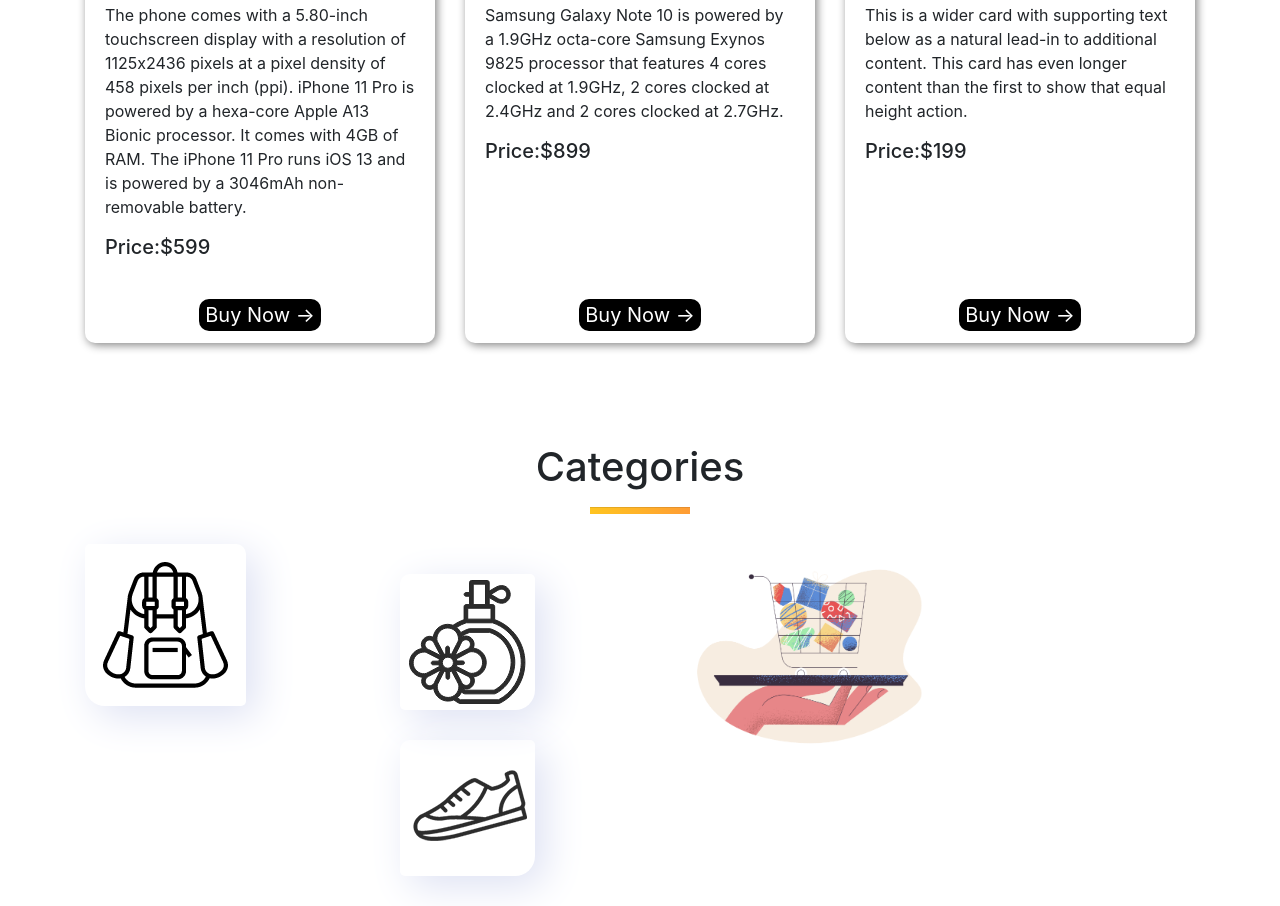
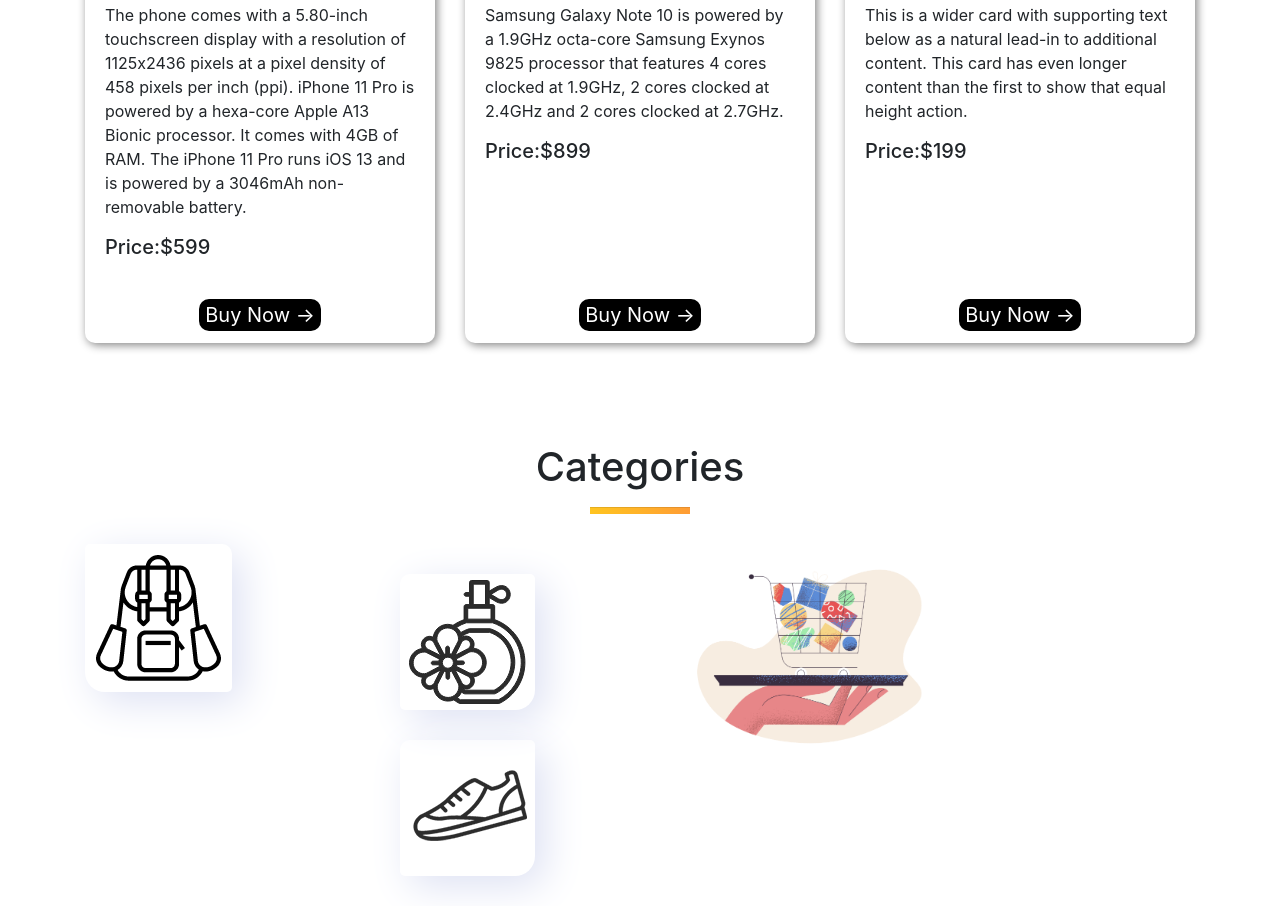
Before and after one commit to jahidulbinrafiq/hot-gadgets, a plain HTML site: page index.html in a window 1280 px wide. Shown: the part 1641-2547 px from the top of the page. Drawn offline with nearby package versions, Linux system fonts and the light colour scheme.

Commit message:
final update

```diff
--- a/css/style.css
+++ b/css/style.css
@@ -62,7 +62,7 @@ hr{
 }
 .bag{
     box-shadow: 10px 10px 40px rgb(221, 225, 243);
-    padding: 18px;
+    padding:11px;
     border-radius: 5px 10px 5px 20px;
 
 }
```
